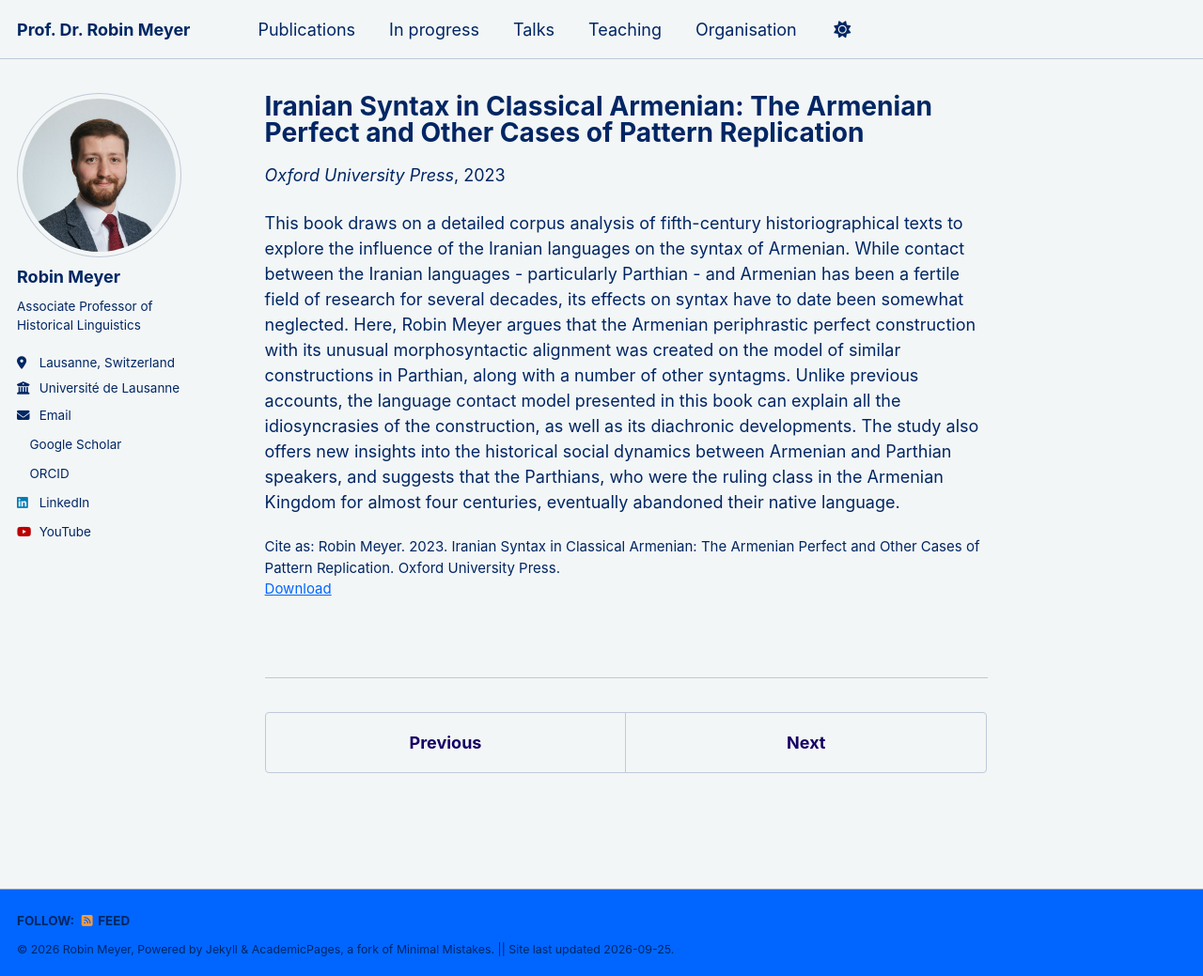
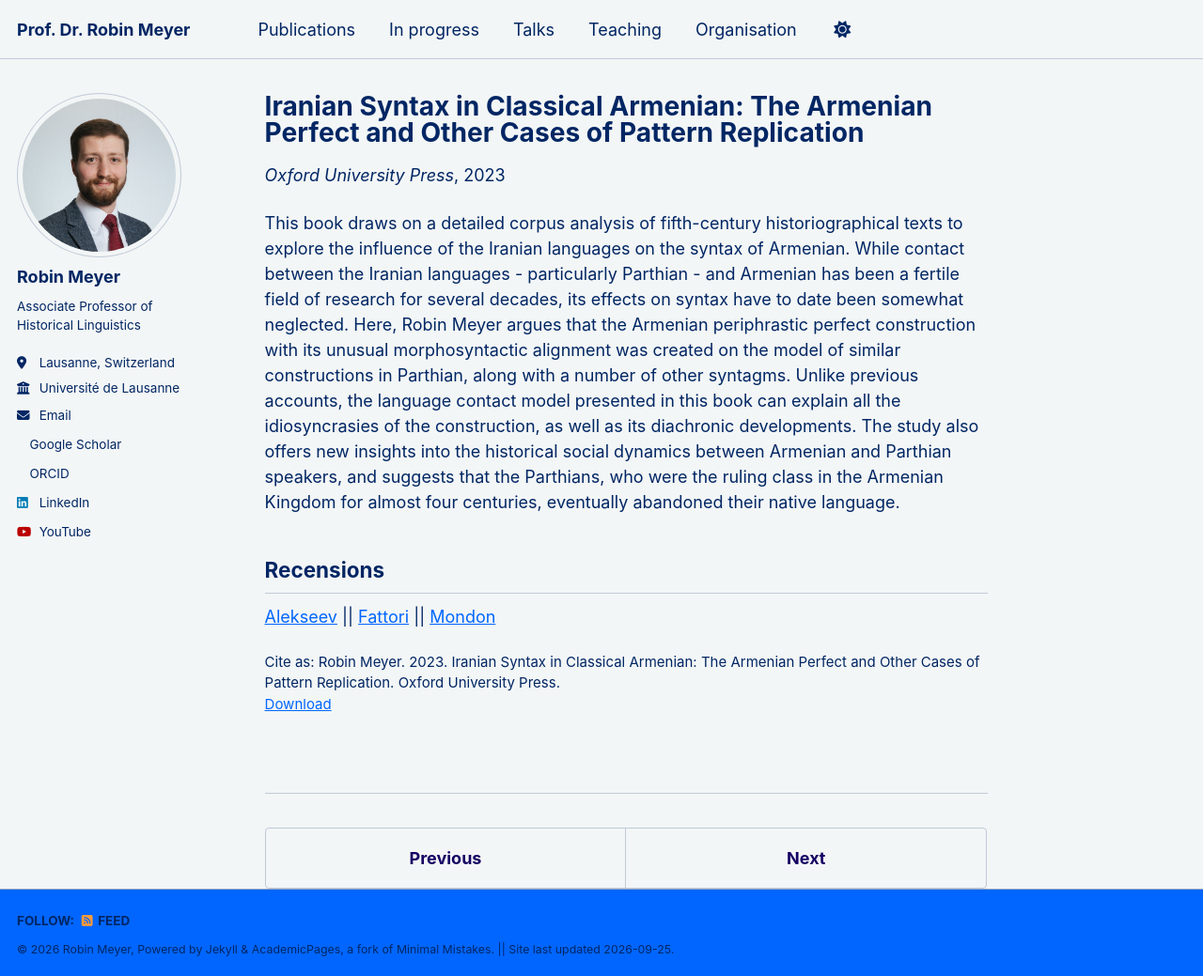
Before and after one commit to rbnmyr/rbnmyr.github.io, a Jekyll site: the page built from _publications/Meyer2023.md, in a window 1280 px wide and 1039 px high. Shown: the whole window at 94% size. Built offline with Jekyll 4.4.1, drawn with Linux system fonts in a browser that asks for light colours; a style sheet for code colours, icons or effects is not loaded.

Commit message:
add recension links

```diff
--- a/_publications/Meyer2023.md
+++ b/_publications/Meyer2023.md
@@ -12,3 +12,6 @@ header:
   teaser: /images/books/book4.png
 ---
 This book draws on a detailed corpus analysis of fifth-century historiographical texts to explore the influence of the Iranian languages on the syntax of Armenian. While contact between the Iranian languages - particularly Parthian - and Armenian has been a fertile field of research for several decades, its effects on syntax have to date been somewhat neglected. Here, Robin Meyer argues that the Armenian periphrastic perfect construction with its unusual morphosyntactic alignment was created on the model of similar constructions in Parthian, along with a number of other syntagms. Unlike previous accounts, the language contact model presented in this book can explain all the idiosyncrasies of the construction, as well as its diachronic developments. The study also offers new insights into the historical social dynamics between Armenian and Parthian speakers, and suggests that the Parthians, who were the ruling class in the Armenian Kingdom for almost four centuries, eventually abandoned their native language.
+
+## Recensions
+[Alekseev](/files/recensions/recension_Meyer2023_Alekseev.pdf) || [Fattori](/files/recensions/recension_Meyer2023_Fattori.pdf) || [Mondon](/files/recensions/recension_Meyer2023_Mondon.pdf)
```
